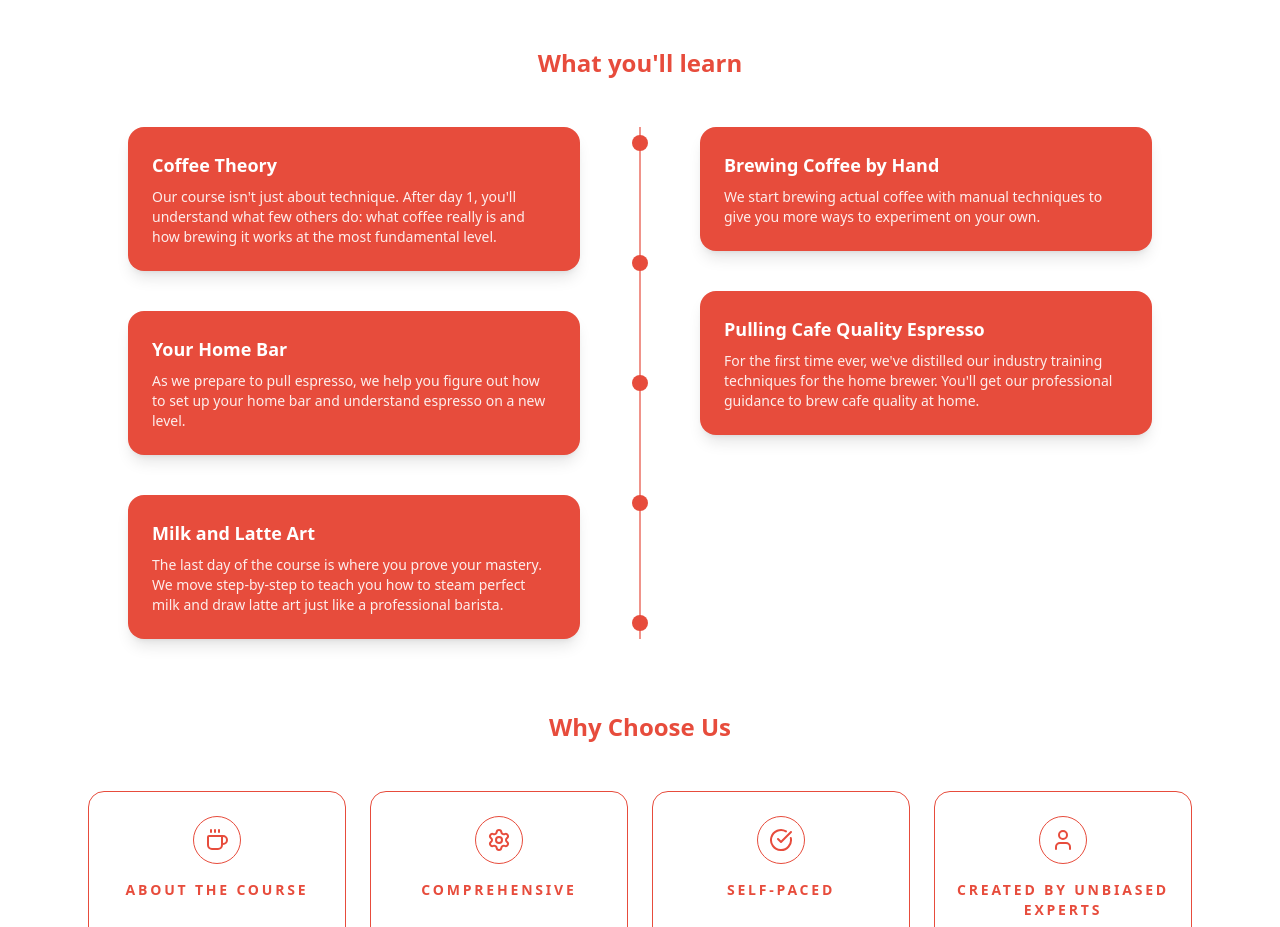
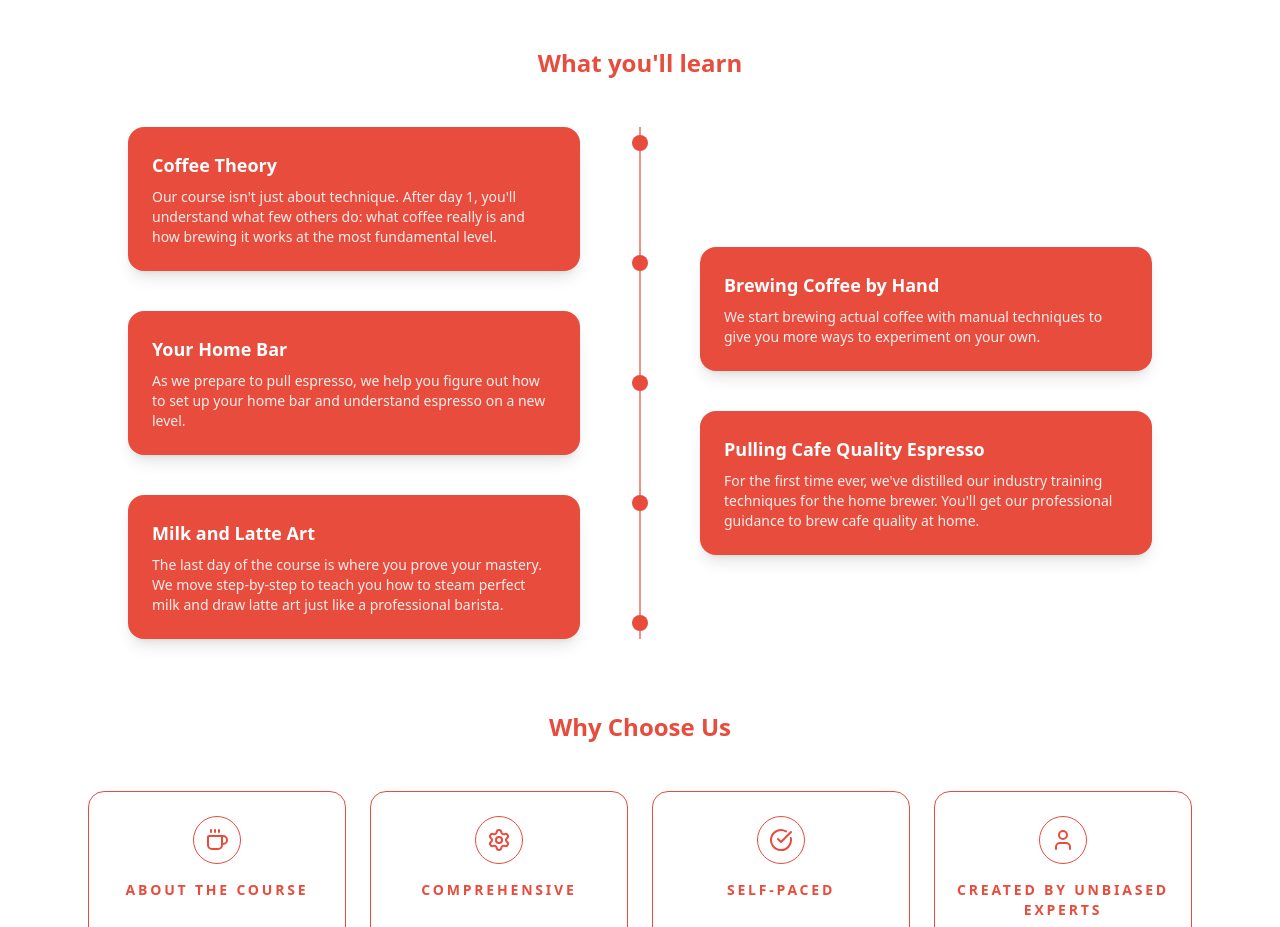
Before and after one commit to innovationwizard/virtualcoffee, a Next.js app: page / in a window 1280 px wide. Shown: the part 2540-3467 px from the top of the page. Built offline with nearby package versions, Linux system fonts and the light colour scheme.

Commit message:
Adjust right column spacing in timeline.

```diff
--- a/app/page.tsx
+++ b/app/page.tsx
@@ -230,7 +230,7 @@ export default function HomePage() {
             </div>
           </div>
 
-          <div className="space-y-10">
+          <div className="space-y-10 md:mt-[120px]">
             <div className="rounded-2xl bg-brand-red px-6 py-6 text-left text-white shadow-lg">
               <h4 className="text-lg font-semibold">Brewing Coffee by Hand</h4>
               <p className="mt-2 text-sm text-white/90">
```
